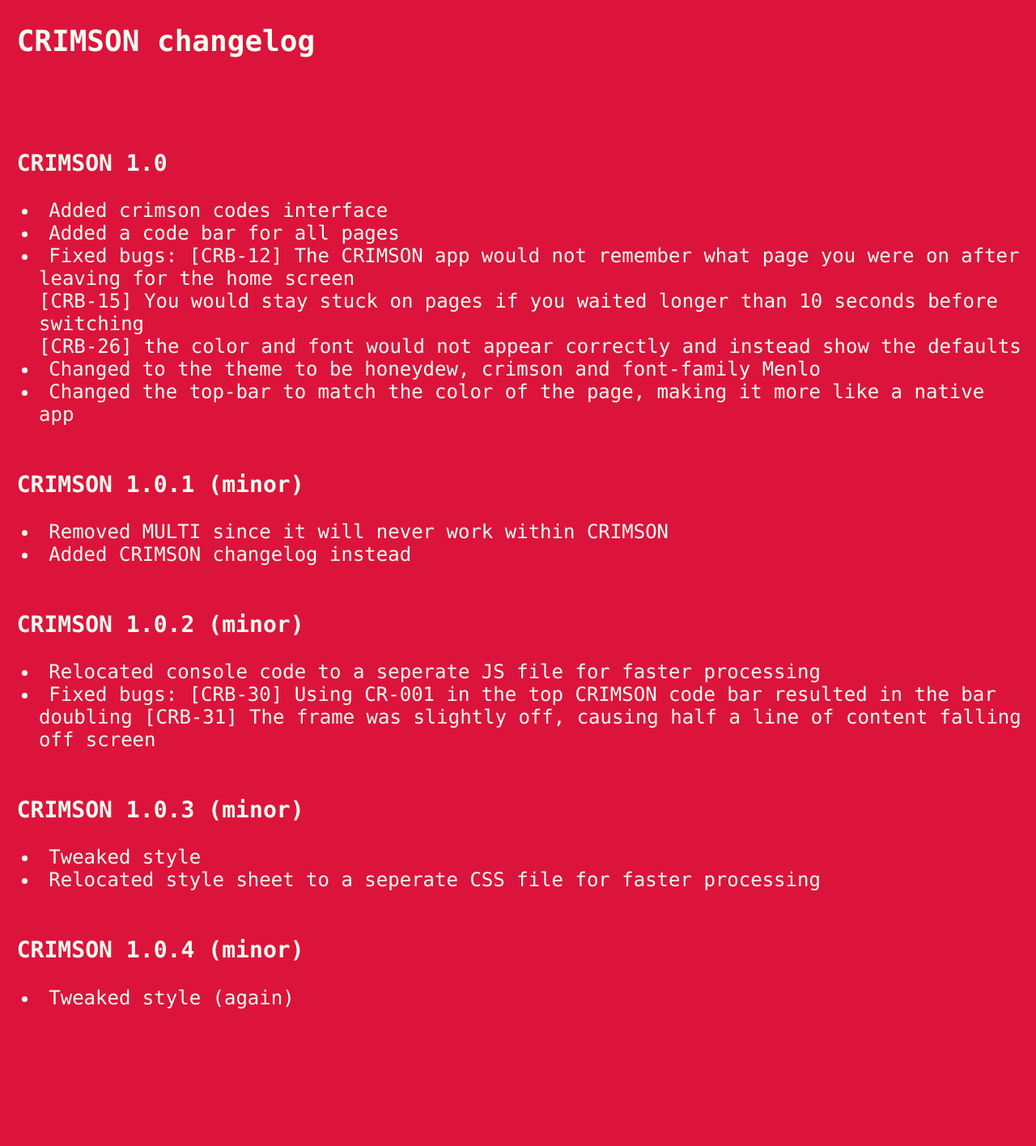
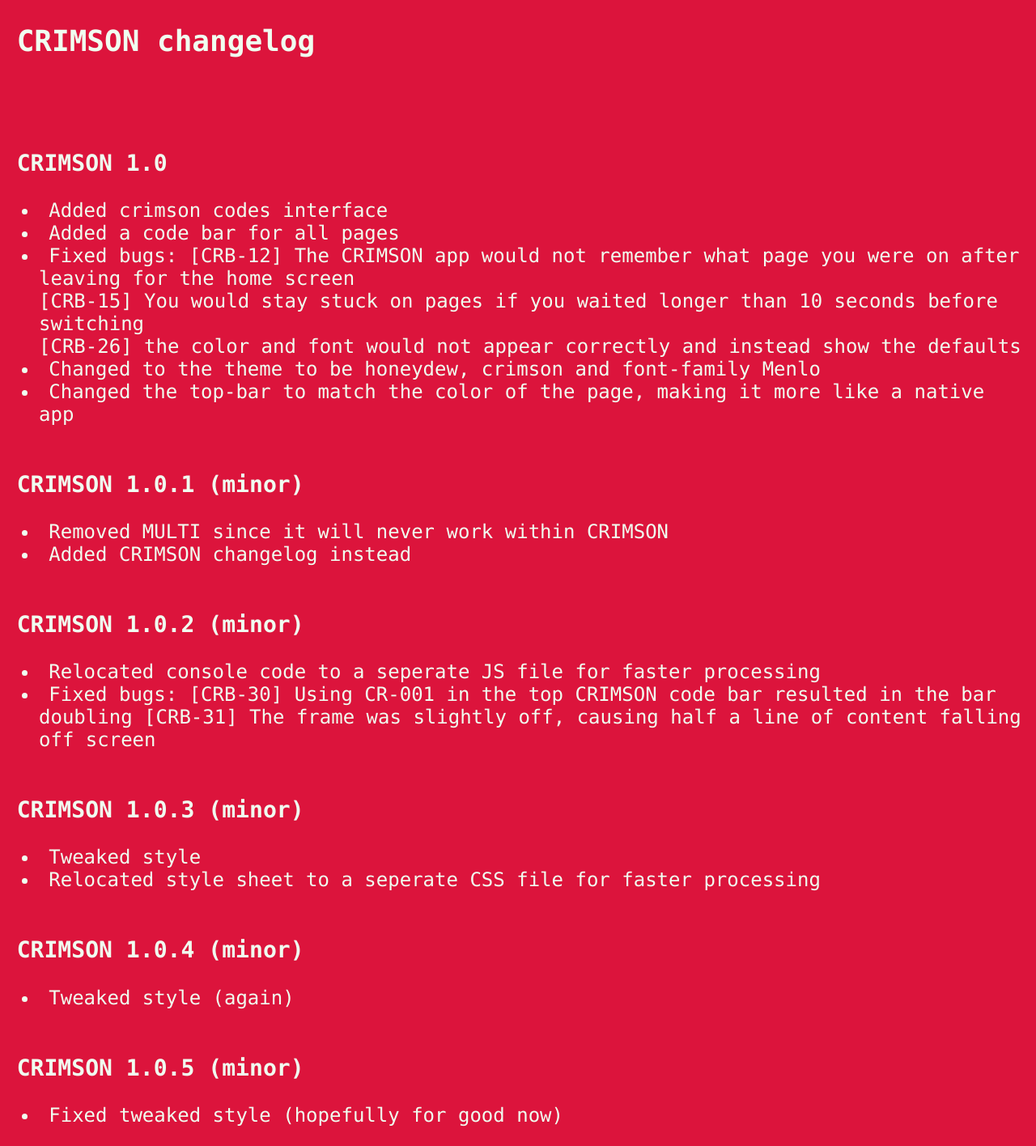
Before and after one commit to uncannyorange/uncannyorange.github.io, a Jekyll site: the page built from crimson/changelogu.md, in a window 1280 px wide. Shown: the whole page at 81% size. Built offline with Jekyll 4.4.1, drawn with Linux system fonts in a browser that asks for light colours; our own code applies the rules of GitHub Pages for plain Markdown files; before the commit the page ends 1271 px from its top, so only the background shows below that.

Commit message:
Updated Master

```diff
--- a/crimson/changelogu.md
+++ b/crimson/changelogu.md
@@ -39,3 +39,8 @@ layout: crimson
 
 ### CRIMSON 1.0.4 (minor)
 - Tweaked style (again)
+<br/>
+<br/>
+
+### CRIMSON 1.0.5 (minor)
+- Fixed tweaked style (hopefully for good now)
--- a/crimson/styles/default.css
+++ b/crimson/styles/default.css
@@ -20,8 +20,6 @@ input {
     background-color: azure;
     color: crimson;
     font-size:10pt;
-    width: 100%;
-    height: 50%;
     text-align: center;
     text-decoration: none;
     display: inline-block;
```
